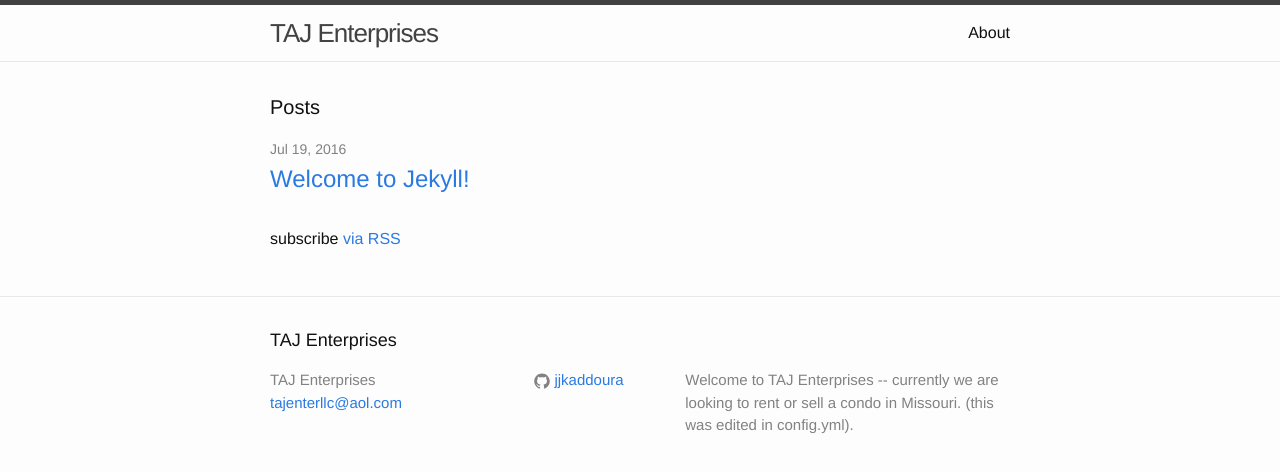
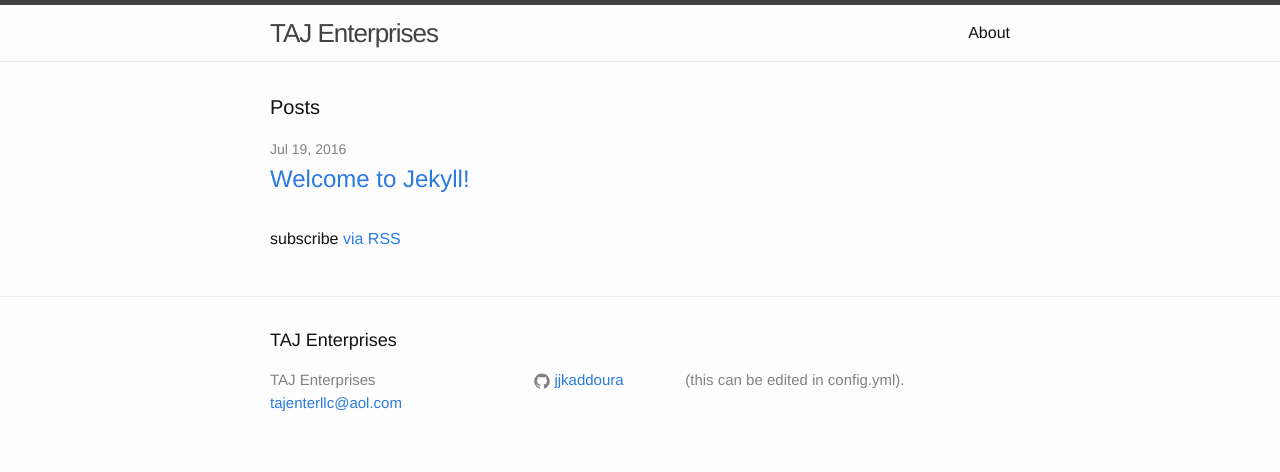
Before and after one commit to jjkaddoura/jjkaddoura.github.io, a Jekyll site: the page built from index.html, in a window 1280 px wide. Shown: the top 472 px of the page. Built offline with Jekyll 4.4.1, drawn with Linux system fonts in a browser that asks for light colours.

Commit message:
Update _config.yml

```diff
--- a/_config.yml
+++ b/_config.yml
@@ -9,7 +9,7 @@
 title: TAJ Enterprises
 email: tajenterllc@aol.com
 description: > # this means to ignore newlines until "baseurl:"
-  Welcome to TAJ Enterprises -- currently we are looking to rent or sell a condo in Missouri. (this was edited in config.yml).
+ (this can be edited in config.yml).
 baseurl: "" # the subpath of your site, e.g. /blog
 url: "http://www.tajenterprises-llc.com" # the base hostname & protocol for your site
 twitter_username:
```
